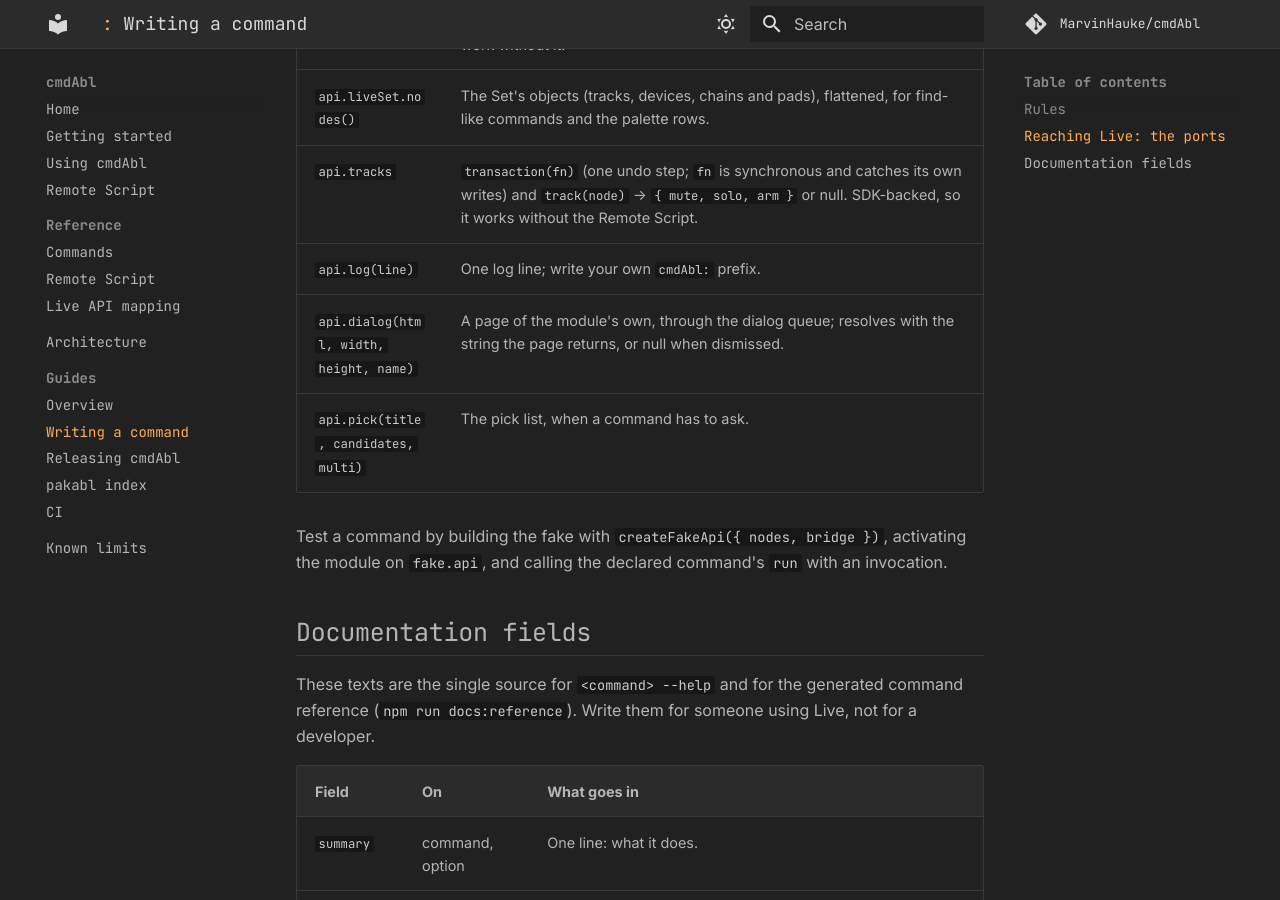
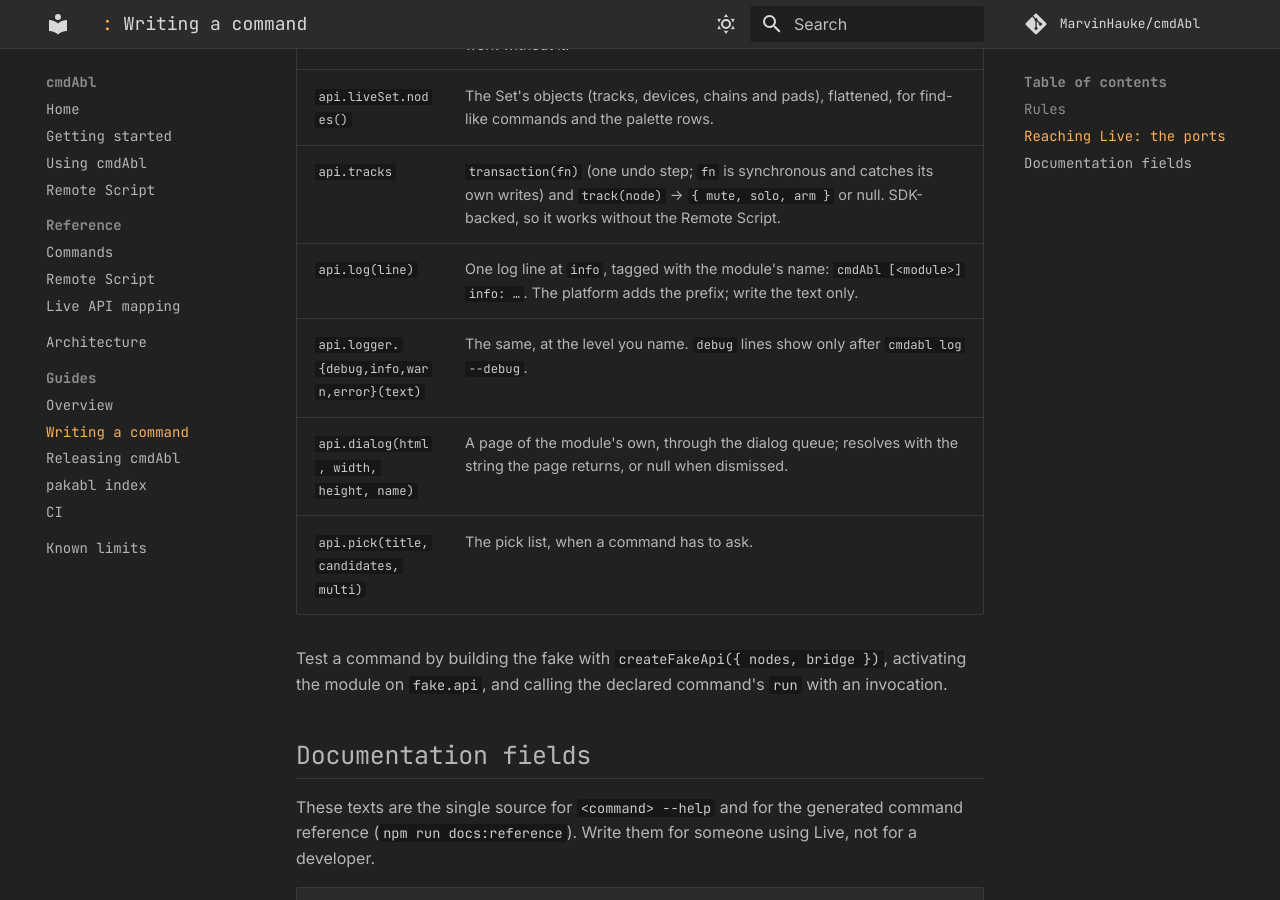
Before and after one commit to MarvinHauke/cmdAbl, an MkDocs documentation site: the page built from docs/guides/command-authoring.md, in a window 1280 px wide and 900 px high, scrolled down 1063 px. Built offline with MkDocs 1.6.1 and Material for MkDocs 9.7.7, drawn with Linux system fonts in a browser that asks for light colours; comment, search, counter and statistics services are not loaded.

Commit message:
docs: logging — cmdabl log, the cmdAbl [<source>] prefix, the logger
Tag writes are quiet; the changes and undo lines are in the log (cmdabl log,
cmdabl log --undo). The Remote Script's lines are in Live's Log.txt only. The
module logger is api.log and api.logger.{debug,info,warn,error}. Plan 0011.

Co-Authored-By: Claude Haiku 5.5 <noreply@anthropic.com>

```diff
--- a/docs/guides/command-authoring.md
+++ b/docs/guides/command-authoring.md
@@ -34,7 +34,8 @@ be tested with fakes (`createFakeApi` in `src/modules/testPorts.ts`).
 | `api.bridge` | Calls to the Remote Script (`select`, `trackFacts`, `chainSet`, …) through the typed functions in `src/ableton/bridgeOps.ts`. It never throws; a failure is a result with the bridge's exit code and text, which you pass on unchanged. Declare `requires: ["bridge"]` when the command cannot work without it. |
 | `api.liveSet.nodes()` | The Set's objects (tracks, devices, chains and pads), flattened, for find-like commands and the palette rows. |
 | `api.tracks` | `transaction(fn)` (one undo step; `fn` is synchronous and catches its own writes) and `track(node)` → `{ mute, solo, arm }` or null. SDK-backed, so it works without the Remote Script. |
-| `api.log(line)` | One log line; write your own `cmdAbl: ` prefix. |
+| `api.log(line)` | One log line at `info`, tagged with the module's name: `cmdAbl [<module>] info: …`. The platform adds the prefix; write the text only. |
+| `api.logger.{debug,info,warn,error}(text)` | The same, at the level you name. `debug` lines show only after `cmdabl log --debug`. |
 | `api.dialog(html, width, height, name)` | A page of the module's own, through the dialog queue; resolves with the string the page returns, or null when dismissed. |
 | `api.pick(title, candidates, multi)` | The pick list, when a command has to ask. |
 
```
Also changed, not shown: docs/architecture.md (+2 -1 lines), docs/getting-started.md (+2 -1 lines), docs/using.md (+20 -5 lines).
